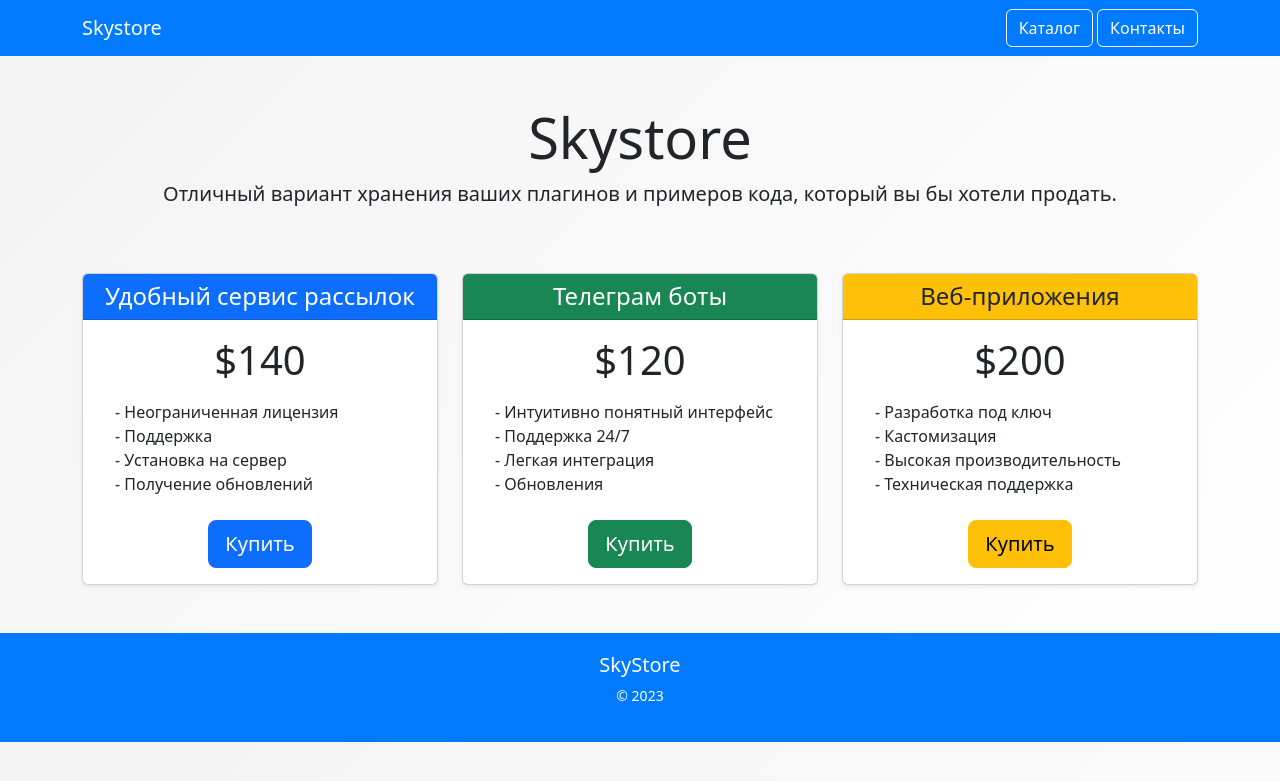
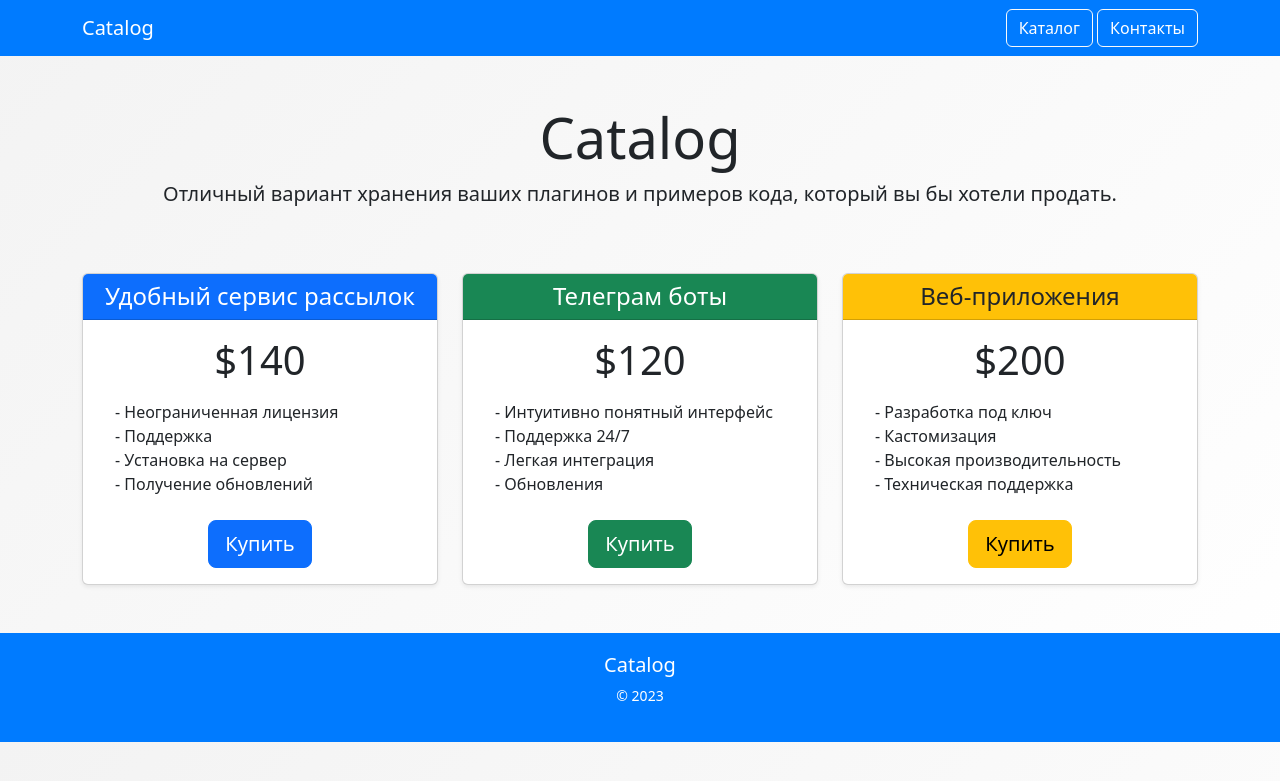
Before and after one commit to ekachka33/skystore2.0, a Django app: page / in a window 1280 px wide. Shown: the top 781 px of the page. Run offline with Django 5.2, Linux system fonts and the light colour scheme.

Commit message:
skystore->catalog

```diff
--- a/skystore/apps.py
+++ b/catalog/apps.py
@@ -1,6 +1,6 @@
 from django.apps import AppConfig
 
 
-class SkystoreConfig(AppConfig):
+class CatalogConfig(AppConfig):
     default_auto_field = 'django.db.models.BigAutoField'
-    name = 'skystore'
+    name = 'catalog'
--- a/skystore/templates/contacts.html
+++ b/catalog/templates/contacts.html
@@ -3,7 +3,7 @@
 <head>
     <meta charset="utf-8">
     <meta name="viewport" content="width=device-width, initial-scale=1">
-    <title>Контакты - Skystore</title>
+    <title>Контакты - Catalog</title>
     <link href="https://cdn.jsdelivr.net/npm/bootstrap@5.3.0/dist/css/bootstrap.min.css" rel="stylesheet">
     <style>
         body {
@@ -43,7 +43,7 @@
 {% endif %}
 <nav class="navbar navbar-expand-lg navbar-dark">
     <div class="container">
-        <a class="navbar-brand" href="#">Skystore</a>
+        <a class="navbar-brand" href="#">Catalog</a>
         <div>
             <a class="btn btn-outline-light" href="/">Каталог</a>
             <a class="btn btn-outline-light" href="/contacts/">Контакты</a>
@@ -109,7 +109,7 @@
 
 <footer class="text-center mt-5">
     <div class="container">
-        <h5>SkyStore</h5>
+        <h5>Catalog</h5>
         <small class="d-block mb-3">&copy; 2023</small>
     </div>
 </footer>
--- a/skystore/templates/home.html
+++ b/catalog/templates/home.html
@@ -3,7 +3,7 @@
 <head>
     <meta charset="utf-8">
     <meta name="viewport" content="width=device-width, initial-scale=1">
-    <title>Skystore</title>
+    <title>Catalog</title>
     <link href="https://cdn.jsdelivr.net/npm/bootstrap@5.3.0/dist/css/bootstrap.min.css" rel="stylesheet">
     <style>
         body {
@@ -34,7 +34,7 @@
 <body>
 <nav class="navbar navbar-expand-lg navbar-dark">
     <div class="container">
-        <a class="navbar-brand" href="#">Skystore</a>
+        <a class="navbar-brand" href="#">Catalog</a>
         <div>
             <a class="btn btn-outline-light" href="/">Каталог</a>
             <a class="btn btn-outline-light" href="/contacts/">Контакты</a>
@@ -43,7 +43,7 @@
 </nav>
 
 <div class="container text-center py-5">
-    <h1 class="display-4">Skystore</h1>
+    <h1 class="display-4">Catalog</h1>
     <p class="lead">Отличный вариант хранения ваших плагинов и примеров кода, который вы бы хотели продать.</p>
 </div>
 
@@ -105,7 +105,7 @@
 
 <footer class="text-center mt-5">
     <div class="container">
-        <h5>SkyStore</h5>
+        <h5>Catalog</h5>
         <small class="d-block mb-3">&copy; 2023</small>
     </div>
 </footer>
--- a/skystore/urls.py
+++ b/catalog/urls.py
@@ -1,8 +1,8 @@
 from django.urls import path
-from skystore.apps import SkystoreConfig
-from skystore.views import home, contacts
+from catalog.apps import CatalogConfig
+from catalog.views import home, contacts
 
-app_name = SkystoreConfig.name
+app_name = CatalogConfig.name
 urlpatterns = [
     path('',home, name='home'),
     path('contacts/',contacts, name='contacts')
--- a/config/settings.py
+++ b/config/settings.py
@@ -37,7 +37,7 @@ INSTALLED_APPS = [
     'django.contrib.sessions',
     'django.contrib.messages',
     'django.contrib.staticfiles',
-    'skystore',
+    'catalog',
 ]
 
 MIDDLEWARE = [
--- a/config/urls.py
+++ b/config/urls.py
@@ -19,5 +19,5 @@ from django.urls import path, include
 
 urlpatterns = [
     path('admin/', admin.site.urls),
-    path('', include(('skystore.urls', 'skystore'), namespace='skystore'))
+    path('', include(('catalog.urls', 'catalog'), namespace='catalog'))
 ]
```
Also changed, not shown: catalog/__init__.py (added), catalog/admin.py (renamed from skystore/admin.py), catalog/migrations/__init__.py (added), catalog/models.py (renamed from skystore/models.py), catalog/tests.py (renamed from skystore/tests.py), catalog/views.py (renamed from skystore/views.py).
